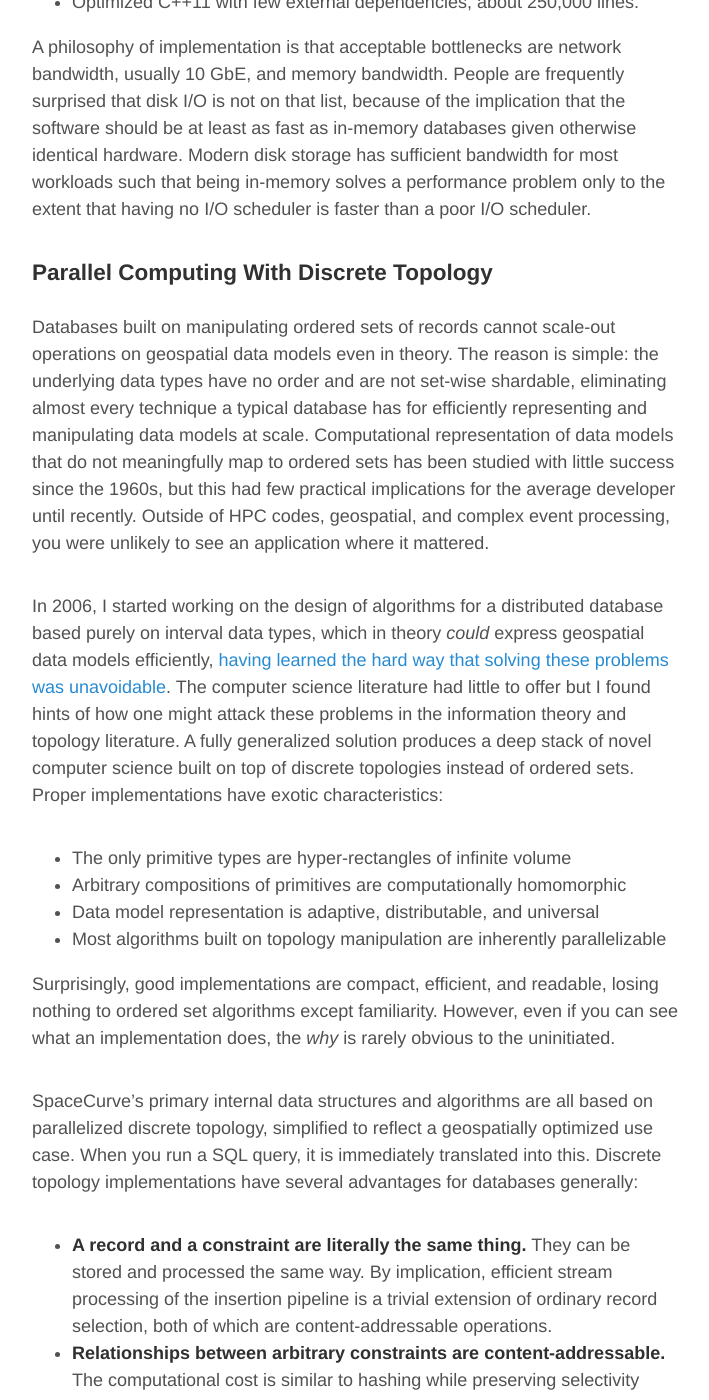
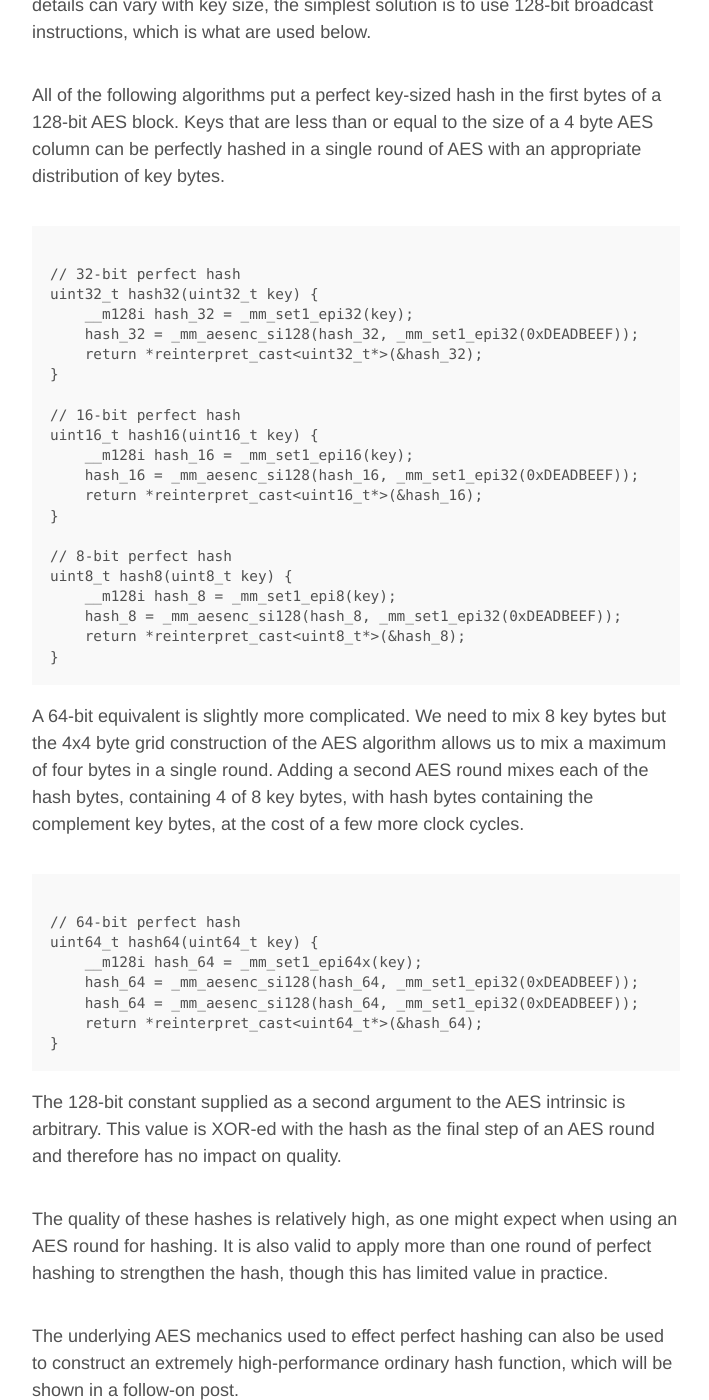
Before and after one commit to jandrewrogers/jandrewrogers.github.io, a Jekyll site: the page built from index.html, in a window 1280 px wide and 1400 px high, scrolled down 2132 px. Shown: the whole window, without its empty margins (284-993 px from the left). Built offline with Jekyll 4.4.1, drawn with Linux system fonts in a browser that asks for light colours; the list of posts is cut into pages by our own code; some of the changed text lies outside the part shown.

Commit message:
new post

```diff
--- a/_includes/head.html
+++ b/_includes/head.html
@@ -14,12 +14,12 @@
   </title>
 
   <!-- CSS -->
-  <link rel="stylesheet" href="/public/css/poole.css">
-  <link rel="stylesheet" href="/public/css/syntax.css">
+  <link rel="stylesheet" href="{{ site.baseurl }}/public/css/poole.css">
+  <link rel="stylesheet" href="{{ site.baseurl }}/public/css/syntax.css">
 
   <!-- Icons -->
-  <link rel="apple-touch-icon-precomposed" sizes="144x144" href="/public/apple-touch-icon-precomposed.png">
-  <link rel="shortcut icon" href="/public/favicon.ico">
+  <link rel="apple-touch-icon-precomposed" sizes="144x144" href="{{ site.baseurl }}/public/apple-touch-icon-precomposed.png">
+  <link rel="shortcut icon" href="{{ site.baseurl }}/public/favicon.ico">
 
   <!-- RSS -->
   <link rel="alternate" type="application/atom+xml" title="{{ site.title }}" href="/atom.xml">
--- /dev/null
+++ b/_posts/2019-02-12-fast-perfect-hashing.md
@@ -0,0 +1,67 @@
+---
+layout: post
+title: Fast Perfect Hashing
+---
+
+A perfect hash function is one that is collision-free. By implication, the hash must be at least as many bytes as the key and the function is theoretically reversible, though not always tractably so. In other words, perfect hashing is a special case of encryption.
+
+Below I describe an algorithm that takes 8-, 16-, 32-, or 64-bit keys and computes a high-quality key-sized hash in single-digit clock cycles that is collision-free. Other key sizes, such as 24-bits, are a trivial extension. The algorithm exploits the internal structure of the AES encryption algorithm to compute collision-free hashes that are smaller than the 128-bit AES block size using the AES instructions available on most modern CPUs.
+
+On paper, the collision-free property of perfect hash functions can materially improve the design of some hash-based algorithms and data structures. In practice, these benefits have been offset by the large differences in computational cost between ordinary and perfect hash functions of similar quality. The algorithms presented below are much faster than most non-perfect hash functions on recent CPUs.
+
+Encrypting a padded 32-bit value with AES will not produce a perfect 32-bit hash. AES is only guaranteed to be perfect if the key is 128-bits. Making the AES algorithm produce a perfect hash of, for example, a 32-bit key in its lowest 32 bits requires understanding the internals of the AES algorithm.
+
+The 16 bytes of an AES block are logically organized as a 4x4 grid. A single round of AES, among other steps, logically rotates each 4-byte row...
+
+![Rotate Rows](https://upload.wikimedia.org/wikipedia/commons/thumb/6/66/AES-ShiftRows.svg/2880px-AES-ShiftRows.svg.png)
+
+...and then mixes each 4-byte column.
+
+![Mix Columns](https://upload.wikimedia.org/wikipedia/commons/thumb/7/76/AES-MixColumns.svg/2880px-AES-MixColumns.svg.png)
+
+In a sense, the algorithm works by doing four 32-bit encryptions in each round and mixing the results in subsequent rounds. If you represent a 32-bit key as a padded 128-bit AES block, it is straightforward to determine if a given byte in the key is mixed with a given byte in the 4x4 grid. For the purposes of perfect hashing, the objective is to mix every byte in the key with every byte in the part of the AES block that holds the hash. In the 32-bit case, it is apparent upon inspection that this objective cannot be met after a single round of AES by simply padding the key.
+
+However, if you know which bytes from the 4x4 grid are mixed with each of the first four bytes of the AES block then you can distribute the key bytes across the 4x4 grid such that every hash byte is fully mixed with every key byte. While the details can vary with key size, the simplest solution is to use 128-bit broadcast instructions, which is what are used below.
+
+All of the following algorithms put a perfect key-sized hash in the first bytes of a 128-bit AES block. Keys that are less than or equal to the size of a 4 byte AES column can be perfectly hashed in a single round of AES with an appropriate distribution of key bytes.
+
+<pre><code>
+// 32-bit perfect hash
+uint32_t hash32(uint32_t key) {
+    __m128i hash_32 = _mm_set1_epi32(key);
+    hash_32 = _mm_aesenc_si128(hash_32, _mm_set1_epi32(0xDEADBEEF));
+    return *reinterpret_cast&lt;uint32_t*&gt;(&hash_32);
+}
+
+// 16-bit perfect hash
+uint16_t hash16(uint16_t key) {
+    __m128i hash_16 = _mm_set1_epi16(key);
+    hash_16 = _mm_aesenc_si128(hash_16, _mm_set1_epi32(0xDEADBEEF));
+    return *reinterpret_cast&lt;uint16_t*&gt;(&hash_16);
+}
+
+// 8-bit perfect hash
+uint8_t hash8(uint8_t key) {
+    __m128i hash_8 = _mm_set1_epi8(key);
+    hash_8 = _mm_aesenc_si128(hash_8, _mm_set1_epi32(0xDEADBEEF));
+    return *reinterpret_cast&lt;uint8_t*&gt;(&hash_8);
+}
+</code></pre>
+
+A 64-bit equivalent is slightly more complicated. We need to mix 8 key bytes but the 4x4 byte grid construction of the AES algorithm allows us to mix a maximum of four bytes in a single round. Adding a second AES round mixes each of the hash bytes, containing 4 of 8 key bytes, with hash bytes containing the complement key bytes, at the cost of a few more clock cycles.
+
+<pre><code>
+// 64-bit perfect hash
+uint64_t hash64(uint64_t key) {
+    __m128i hash_64 = _mm_set1_epi64x(key);
+    hash_64 = _mm_aesenc_si128(hash_64, _mm_set1_epi32(0xDEADBEEF));
+    hash_64 = _mm_aesenc_si128(hash_64, _mm_set1_epi32(0xDEADBEEF));
+    return *reinterpret_cast&lt;uint64_t*&gt;(&hash_64);
+}
+</code></pre>
+
+The 128-bit constant supplied as a second argument to the AES intrinsic is arbitrary. This value is XOR-ed with the hash as the final step of an AES round and therefore has no impact on quality.
+
+The quality of these hashes is relatively high, as one might expect when using an AES round for hashing. It is also valid to apply more than one round of perfect hashing to strengthen the hash, though this has limited value in practice.
+
+The underlying AES mechanics used to effect perfect hashing can also be used to construct an extremely high-performance ordinary hash function, which will be shown in a follow-on post.
```
Also changed, not shown: _posts/2019-02-10-hiatus-over.md (added, +6 -0 lines), 1 other file.
